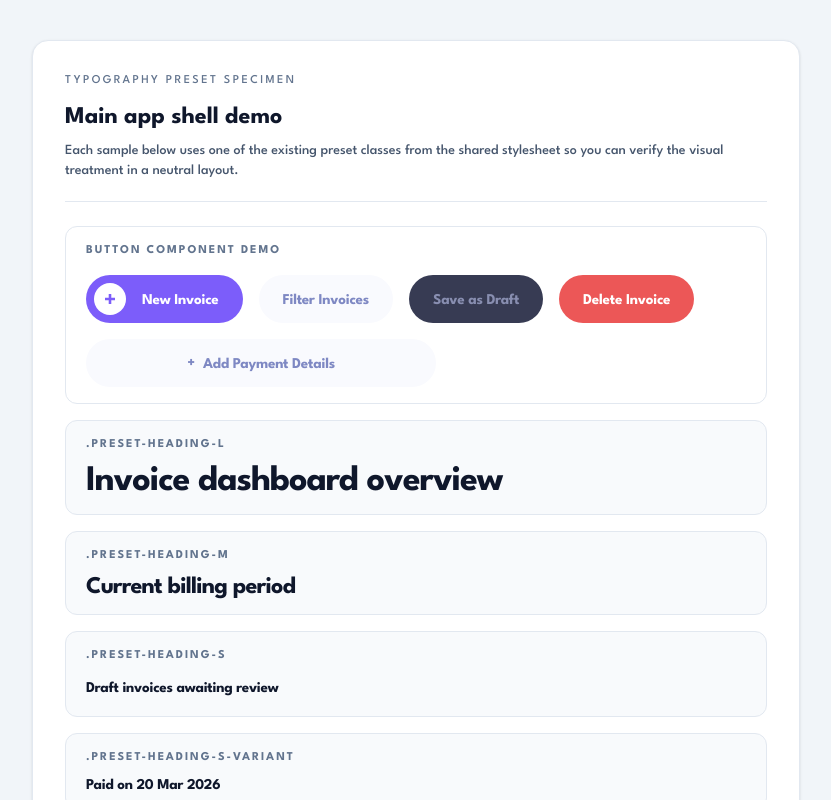
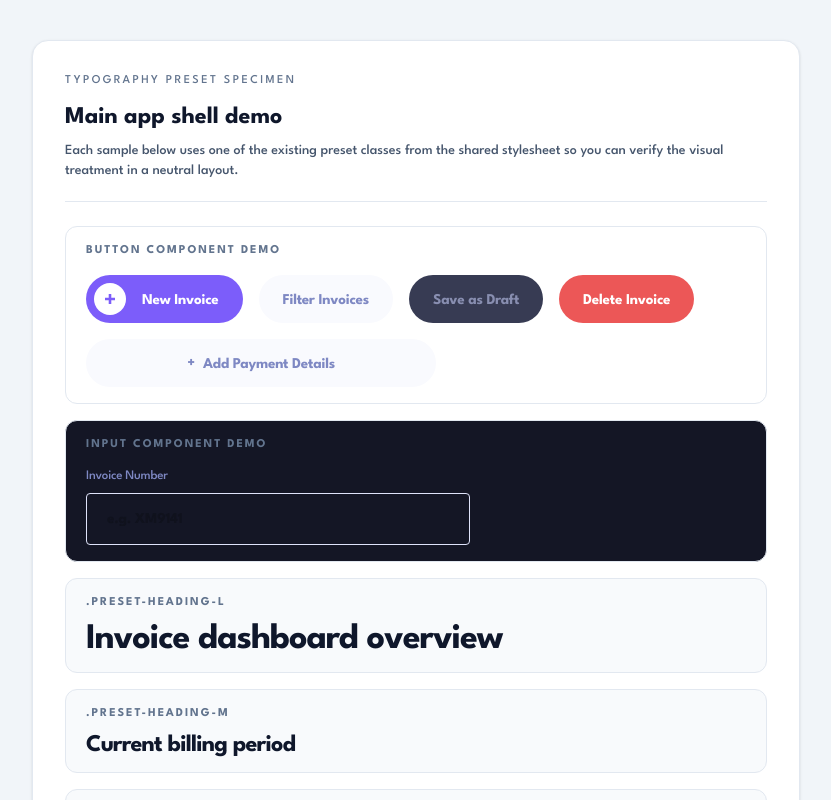
Before and after one commit to brandeth/invoices, a Nuxt app: page / in a window 1280 px wide. Shown: the top 800 px of the page, without its empty margins (224-1055 px from the left). Built offline with nearby package versions, Linux system fonts and the light colour scheme.

Commit message:
added input field component

```diff
--- a/app/app.vue
+++ b/app/app.vue
@@ -1,5 +1,6 @@
 <script setup lang="ts">
 import Button from "../components/Button.vue";
+import Input from "../components/Input.vue";
 </script>
 
 <template>
@@ -59,6 +60,26 @@ import Button from "../components/Button.vue";
                 <template #icon> + </template>
                 Add Payment Details
               </Button>
+            </div>
+          </article>
+
+          <article
+            class="rounded-xl border border-slate-200 bg-brand-surface-dark px-4 py-4 sm:px-5"
+          >
+            <p
+              class="text-xs font-semibold uppercase tracking-[0.16em] text-slate-500"
+            >
+              Input component demo
+            </p>
+            <div class="mt-4 max-w-sm">
+              <Input
+                id="invoice-number"
+                label="Invoice Number"
+                name="invoiceNumber"
+                type="text"
+                placeholder="e.g. XM9141"
+                autocomplete="off"
+              />
             </div>
           </article>
 
--- a/app/assets/css/main.css
+++ b/app/assets/css/main.css
@@ -3,17 +3,17 @@
 @source "../../../components";
 
 @theme {
-  --color-brand-primary: #7c5dfa;
+  --color-brand-primary: #7c5dfa; /* 01 */
   --color-brand-primary-light: #9277ff;
   --color-brand-danger: #ec5757;
   --color-brand-danger-light: #ff9797;
   --color-brand-background: #f8f8fb;
-  --color-brand-dark: #1e2139;
-  --color-brand-surface-dark: #141625;
-  --color-brand-dark-light: #252945;
+  --color-brand-dark: #1e2139; /* 03 */
+  --color-brand-surface-dark: #141625; /* 12 */
+  --color-brand-dark-light: #252945; /* 04 */
   --color-brand-muted: #888eb0;
-  --color-brand-muted-dark: #7e88c3;
-  --color-brand-muted-light: #dfe3fa;
+  --color-brand-muted-dark: #7e88c3; /* 07 */
+  --color-brand-muted-light: #dfe3fa; /* 05 */
   --color-brand-black: #0c0e16;
   --font-league-spartan: "League Spartan", sans-serif;
 }
--- /dev/null
+++ b/components/Input.vue
@@ -0,0 +1,41 @@
+<script setup lang="ts">
+import { computed, useAttrs, useId, type InputHTMLAttributes } from "vue";
+
+defineOptions({
+  inheritAttrs: false,
+});
+
+const props = defineProps<{
+  label: string;
+  id?: string;
+}>();
+
+const attrs = useAttrs() as InputHTMLAttributes;
+const generatedId = useId();
+
+const inputId = computed(() => props.id || generatedId);
+
+const inputAttrs = computed(() => {
+  const { class: _class, id: _id, ...rest } = attrs;
+
+  return rest;
+});
+
+const inputClass = computed(() => [
+  "preset-heading-s-variant min-w-[240px] rounded-[4px] border border-brand-muted-light px-5 py-[18px] text-brand-black transition-colors focus:border-brand-primary-light focus:outline-none dark:border-brand-dark-light dark:bg-brand-dark dark:text-white dark:focus:border-brand-primary",
+  attrs.class,
+]);
+</script>
+
+<template>
+  <div class="flex flex-col gap-[9px]">
+    <label
+      :for="inputId"
+      class="preset-body-variant text-brand-muted-dark dark:text-brand-muted-light"
+    >
+      {{ label }}
+    </label>
+
+    <input :id="inputId" v-bind="inputAttrs" :class="inputClass" />
+  </div>
+</template>
```
